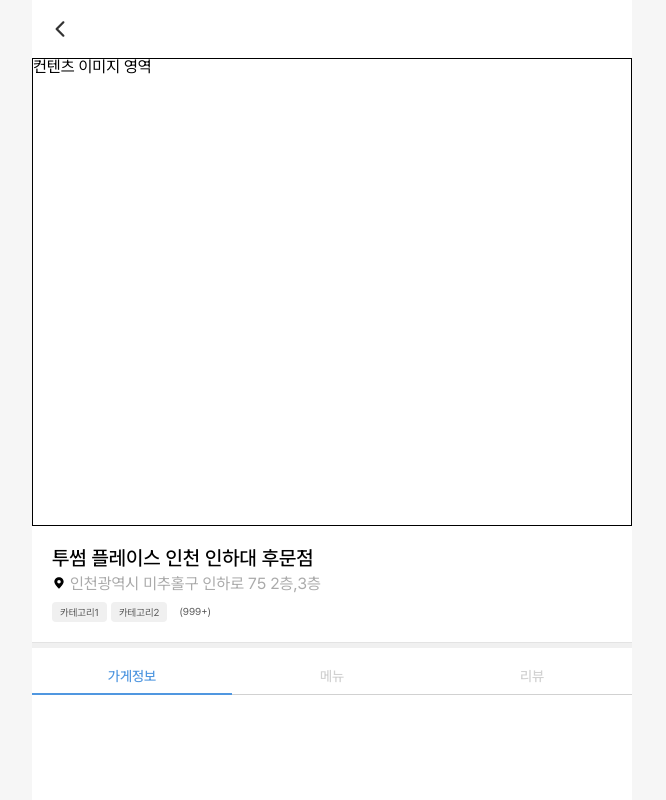
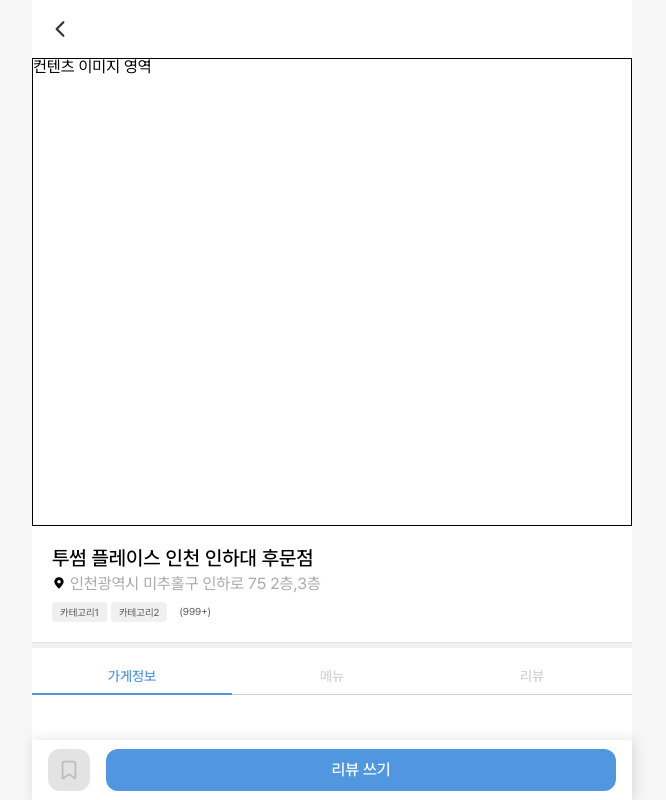
Before and after one commit to project-inhu/inhu-web-frontend, a Next.js app: page /place/1 in a window 1280 px wide. Shown: the whole page, without its empty margins (308-974 px from the left). Built offline with nearby package versions, Linux system fonts and the light colour scheme.

Commit message:
feat: Seperate footer button component from place deatil page

```diff
--- /dev/null
+++ b/src/page/place-detail/components/BookmarkButton/index.tsx
@@ -0,0 +1,24 @@
+'use client';
+
+import BookmarkIcon from '@/shared/icon/bookmark-icon.svg';
+import EmptyBookmarkIcon from '@/shared/icon/empty-bookmark-icon.svg';
+import { useState } from 'react';
+import { DefaultButton } from '@/shared/components/buttons/DefaultButton';
+
+export const BookmarkButton = () => {
+  const [isBookmarked, setIsBookmarked] = useState(false);
+
+  const bookmarkBtnClickEvent = () => {
+    setIsBookmarked(!isBookmarked);
+  };
+
+  return (
+    <DefaultButton active={false} onClick={bookmarkBtnClickEvent}>
+      {isBookmarked ? (
+        <BookmarkIcon className="w-[24px] fill-secondary-900" />
+      ) : (
+        <EmptyBookmarkIcon className="w-[22px]" />
+      )}
+    </DefaultButton>
+  );
+};
--- /dev/null
+++ b/src/page/place-detail/components/CreateReviewButton/index.tsx
@@ -0,0 +1,5 @@
+import { DefaultButton } from '@/shared/components/buttons/DefaultButton';
+
+export const CreateReviewButton = () => {
+  return <DefaultButton>리뷰 쓰기</DefaultButton>;
+};
--- a/src/page/place-detail/index.tsx
+++ b/src/page/place-detail/index.tsx
@@ -3,6 +3,8 @@
 import MapIcon from '@/shared/icon/map-icon.svg';
 import { HorizontalDivider } from '@/shared/components/dividers/HorizontalDivider';
 import { PlaceTab } from './components/PlaceTab';
+import { BookmarkButton } from '@/page/place-detail/components/BookmarkButton';
+import { CreateReviewButton } from '@/page/place-detail/components/CreateReviewButton';
 
 export const PlaceDetailPage = () => {
   return (
@@ -43,7 +45,14 @@
           <PlaceTab />
         </div>
       </main>
-      <footer></footer>
+      <footer className="flex items-center gap-[16px] h-[60px] bottom-0 w-full py-[px] px-[16px] shadow-[2px_0px_12px_0px_rgba(0,0,0,0.12)]">
+        <div className="w-[42px] h-[42px]">
+          <BookmarkButton />
+        </div>
+        <div className="flex-1 h-[42px]">
+          <CreateReviewButton />
+        </div>
+      </footer>
     </div>
   );
 };
--- a/src/shared/components/BottomTab/index.tsx
+++ b/src/shared/components/BottomTab/index.tsx
@@ -53,7 +53,7 @@
           isActivated={path === '/main/bookmark'}
           onClick={bookmarkBtnClickEvent}
         >
-          <BookmarkIcon />
+          <BookmarkIcon className="w-[24px]" />
         </BottomTabButton>
       </div>
       <div className="w-[25%] h-[56px]">
--- a/src/shared/components/buttons/DefaultButton/index.tsx
+++ b/src/shared/components/buttons/DefaultButton/index.tsx
@@ -1,8 +1,10 @@
+'use client';
+
 import { Props } from './type';
 import { cn } from '@/shared/helper/utils';
 
 export const DefaultButton = ({
-  name = '',
+  children,
   onClick,
   type = 'button',
   active = true,
@@ -10,7 +12,7 @@
   return (
     <button
       className={cn(
-        'rounded-[12px] w-full h-full',
+        'rounded-[12px] w-full h-full text-medium-16-140 flex justify-center items-center',
         active ? 'bg-primary-400' : 'bg-secondary-200',
         active ? 'text-white' : 'text-secondary-800'
       )}
@@ -19,7 +21,7 @@
         onClick && onClick();
       }}
     >
-      {name}
+      {children}
     </button>
   );
 };
```
Also changed, not shown: src/shared/components/buttons/DefaultButton/type.ts (+5 -2 lines), src/shared/icon/bookmark-icon.svg, src/shared/icon/empty-bookmark-icon.svg (added).
